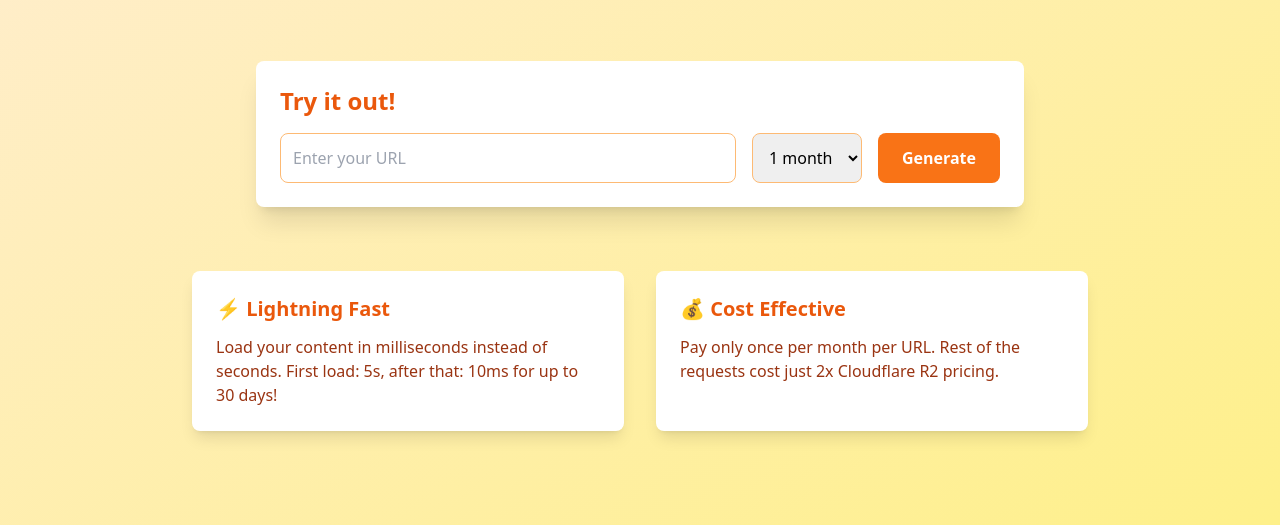
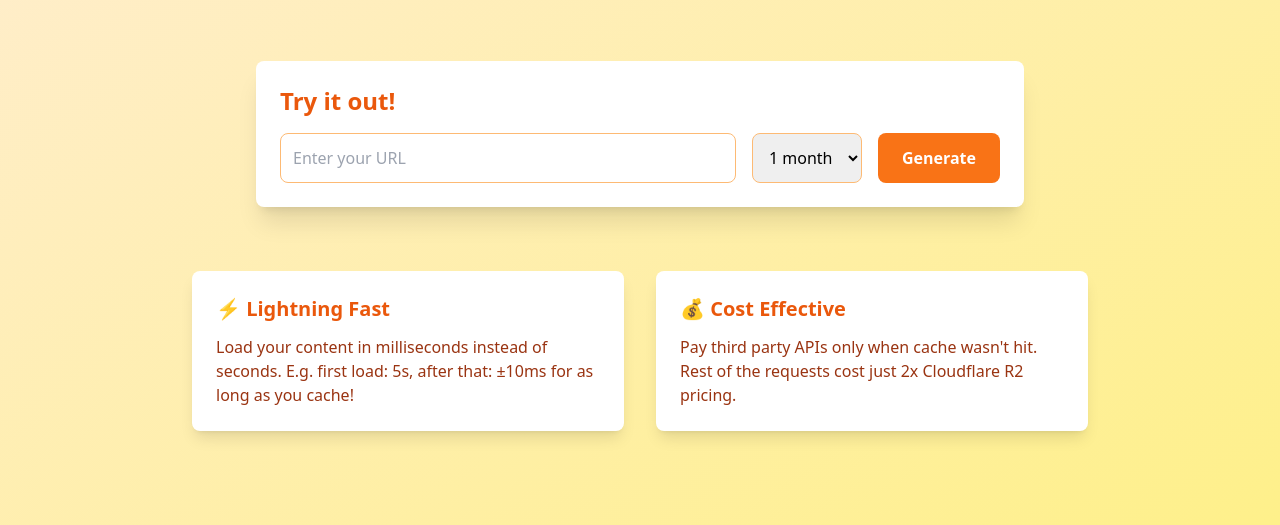
Before and after one commit to CodeFromAnywhere/nachocache, a plain HTML site: page public/index.html in a window 1280 px wide. Shown: the part 275-800 px from the top of the page. Drawn offline with nearby package versions, Linux system fonts and the light colour scheme.

Commit message:
improvements

```diff
--- a/public/index.html
+++ b/public/index.html
@@ -73,7 +73,7 @@
                         class="flex-1 p-3 border border-orange-300 rounded-lg focus:outline-none focus:ring-2 focus:ring-orange-500">
                     <select id="maxAge"
                         class="p-3 border border-orange-300 rounded-lg focus:outline-none focus:ring-2 focus:ring-orange-500">
-                        <option value="1m">1 month</option>
+                        <option value="1M">1 month</option>
                         <option value="1w">1 week</option>
                         <option value="1d">1 day</option>
                         <option value="1h">1 hour</option>
@@ -104,14 +104,15 @@
             <div
                 class="bg-white p-6 rounded-lg shadow-lg transform hover:-translate-y-2 transition-transform duration-300">
                 <h3 class="text-xl font-bold text-orange-600 mb-3">⚡️ Lightning Fast</h3>
-                <p class="text-orange-800">Load your content in milliseconds instead of seconds. First load: 5s, after
-                    that: 10ms for up to 30 days!</p>
+                <p class="text-orange-800">Load your content in milliseconds instead of seconds. E.g. first load: 5s,
+                    after
+                    that: ±10ms for as long as you cache!</p>
             </div>
             <div
                 class="bg-white p-6 rounded-lg shadow-lg transform hover:-translate-y-2 transition-transform duration-300">
                 <h3 class="text-xl font-bold text-orange-600 mb-3">💰 Cost Effective</h3>
-                <p class="text-orange-800">Pay only once per month per URL. Rest of the requests cost just 2x Cloudflare
-                    R2 pricing.</p>
+                <p class="text-orange-800">Pay third party APIs only when cache wasn't hit. Rest of the requests cost
+                    just 2x Cloudflare R2 pricing.</p>
             </div>
         </div>
     </div>
```
Also changed, not shown: 1 other file.
